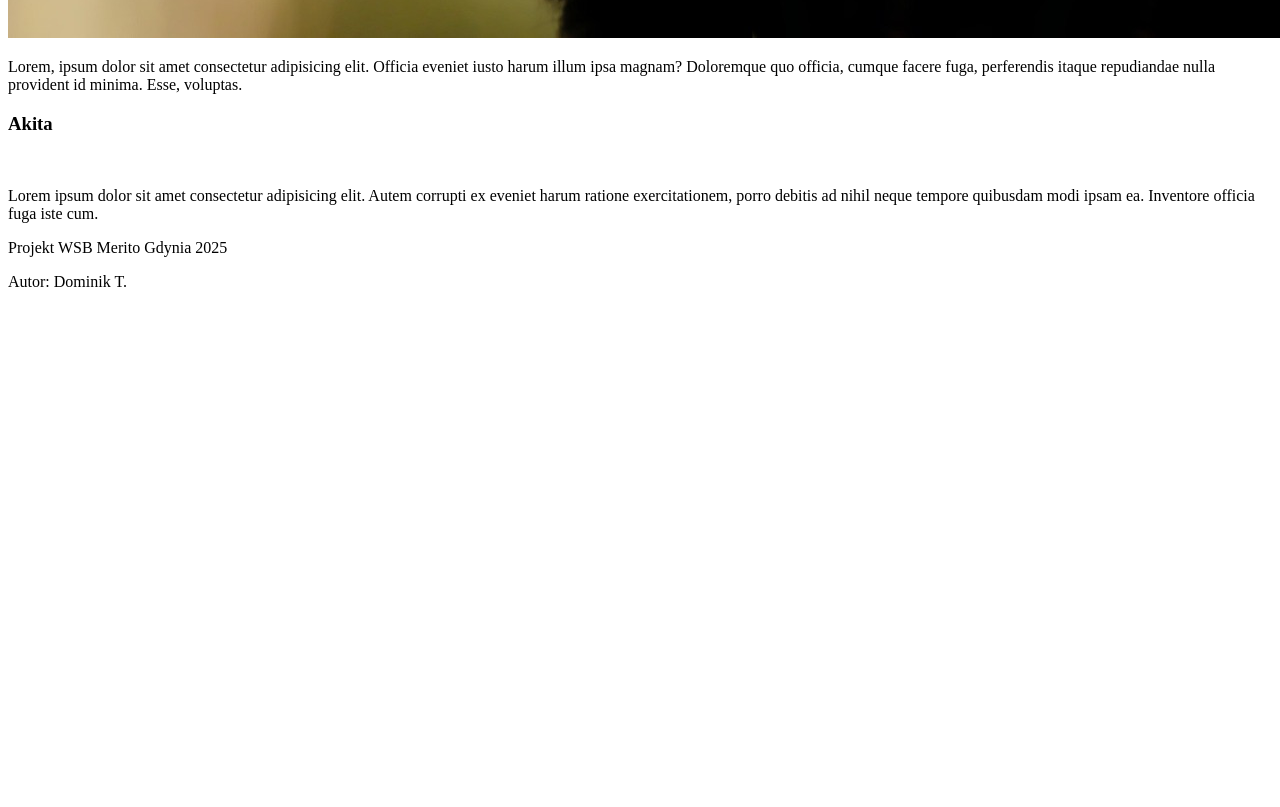
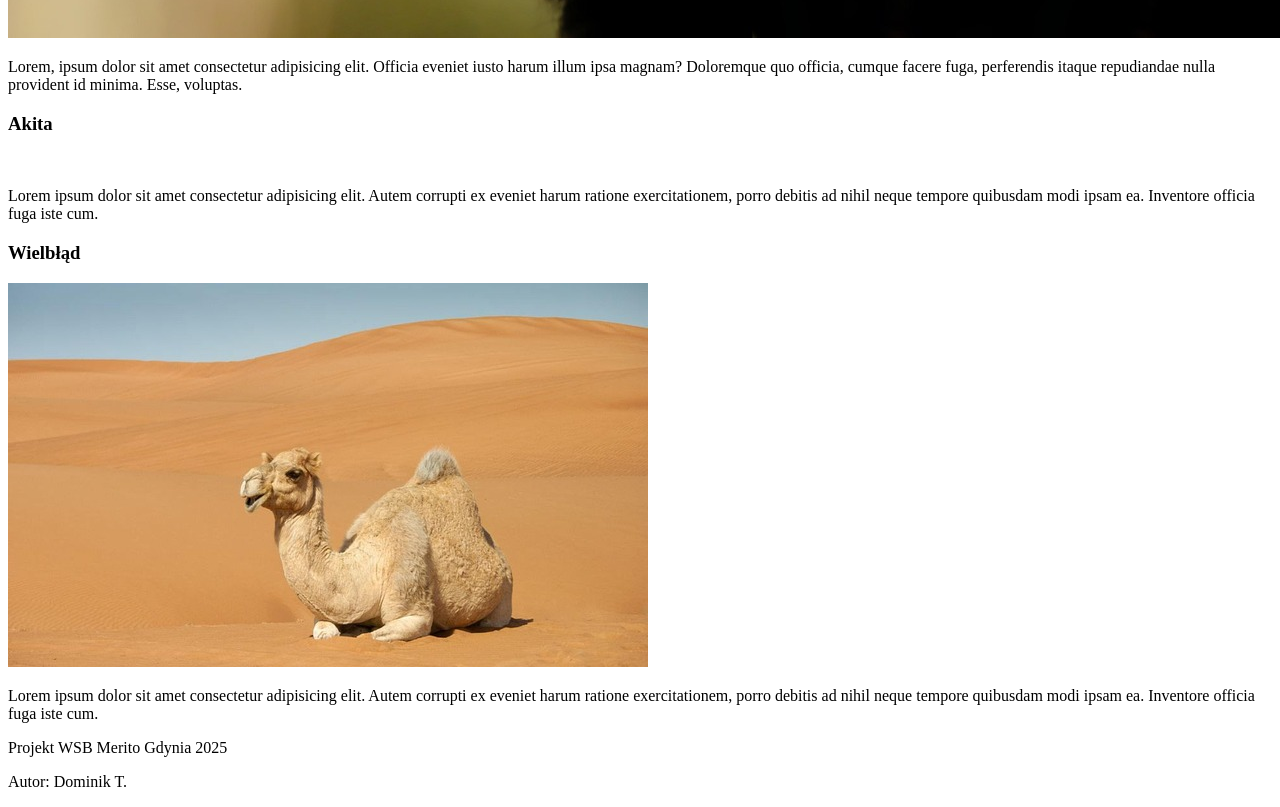
Before and after one commit to 2bajkox/WSB_INF_ZADANIE_1, a plain HTML site: page index.html in a window 1280 px wide. Shown: the part 1895-2702 px from the top of the page. Before the commit the page ends 2202 px from the top, so only its background shows below. Drawn offline with Linux system fonts and the light colour scheme.

Commit message:
dodaj sekcje Wielbłąd

```diff
--- a/index.html
+++ b/index.html
@@ -26,6 +26,11 @@
         <img src="./img/Akita.jpg" alt="">
         <p>Lorem ipsum dolor sit amet consectetur adipisicing elit. Autem corrupti ex eveniet harum ratione exercitationem, porro debitis ad nihil neque tempore quibusdam modi ipsam ea. Inventore officia fuga iste cum.</p>
     </section>
+    <section>
+        <h3>Wielbłąd</h3>
+        <img src="./img/CAMEL.jpg" alt="">
+        <p>Lorem ipsum dolor sit amet consectetur adipisicing elit. Autem corrupti ex eveniet harum ratione exercitationem, porro debitis ad nihil neque tempore quibusdam modi ipsam ea. Inventore officia fuga iste cum.</p>
+    </section>
 </main>
 <footer>
     <p>Projekt WSB Merito Gdynia 2025</p>
```
